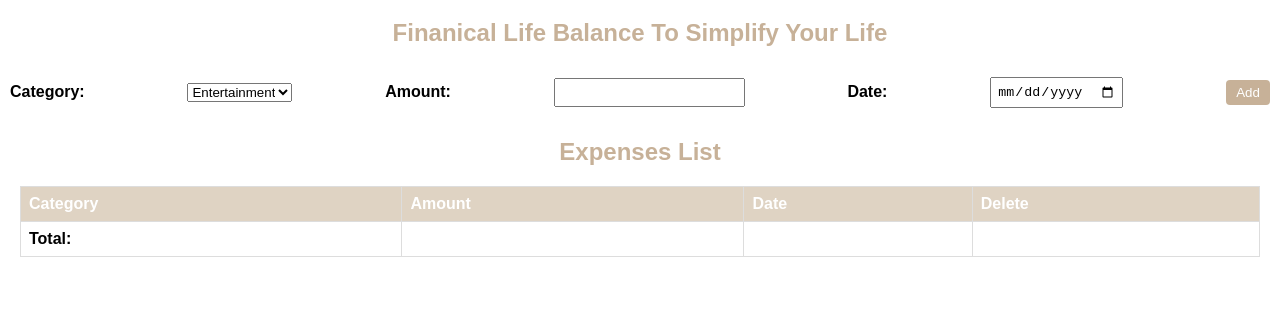
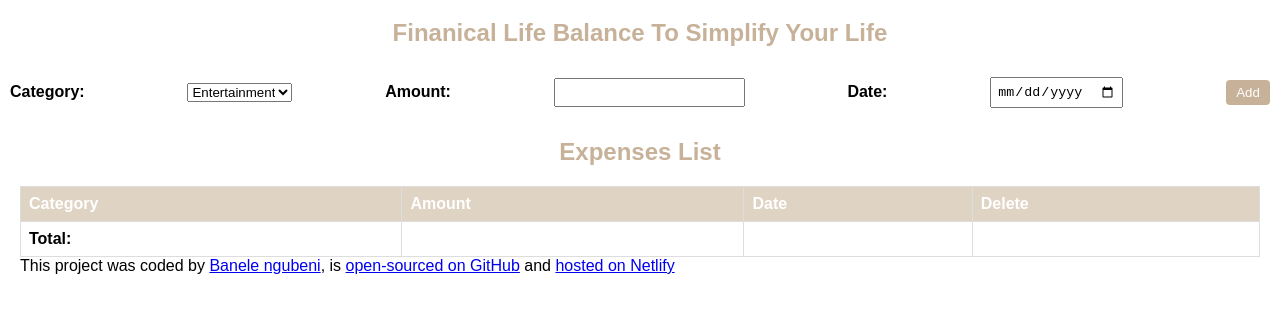
Before and after one commit to Banelengubeni/expense-tracker-app, a plain HTML site: page index.html in a window 1280 px wide. Shown: the part 61-374 px from the top of the page. Drawn offline with Linux system fonts and the light colour scheme.

Commit message:
Update index.html

```diff
--- a/index.html
+++ b/index.html
@@ -49,6 +49,23 @@
           </tr>
         </tfoot>
       </table>
+      <footer>
+        This project was coded by
+        <a href="https://github.com/Banelengubeni" target="_blank">
+          Banele ngubeni</a
+        >, is
+        <a
+          href="https://github.com/Banelengubeni/Vanilla-Weather-Search-Homework2"
+          target="_blank"
+          >open-sourced on GitHub</a
+        >
+        and
+        <a
+          href="https://imaginative-croquembouche-7d7efb.netlify.app/"
+          target="_blank"
+          >hosted on Netlify</a
+        >
+      </footer>
     </div>
     <script src="script.js"></script>
   </body>
```
